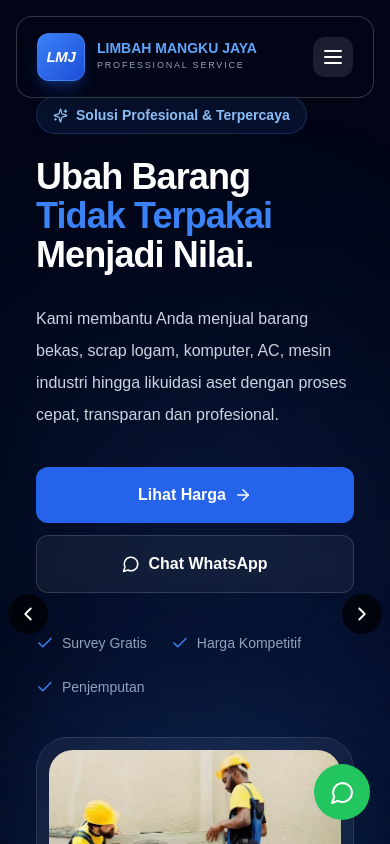
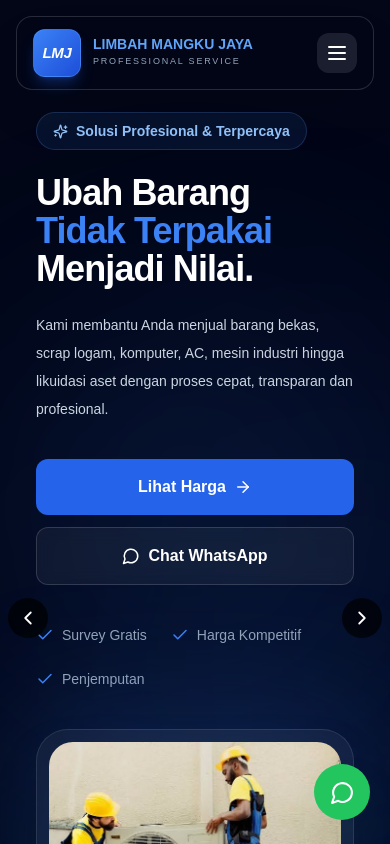
Before and after one commit to galangsopyan/Limbah_Mangkujaya, a Next.js app: page / in a window 390 px wide. Shown: the top 844 px of the page. Built offline with nearby package versions, Linux system fonts and the light colour scheme.

Commit message:
Perbaiki kekurangan web

```diff
--- a/components/landing-page.tsx
+++ b/components/landing-page.tsx
@@ -335,7 +335,7 @@ export default function LandingPage() {
       {/* ================= NAVBAR ================= */}
       <header className="fixed left-0 right-0 top-0 z-50">
         <div className="mx-auto mt-4 max-w-7xl px-4 lg:px-6">
-          <nav className="rounded-2xl border border-white/20 bg-slate-950/80 px-5 py-4 shadow-xl backdrop-blur-xl">
+          <nav className="rounded-2xl border border-white/15 bg-slate-950/85 px-4 py-3 shadow-2xl shadow-black/20 backdrop-blur-xl sm:px-5 sm:py-3.5">
             <div className="flex items-center justify-between">
               {/* Logo */}
               <Link
@@ -452,7 +452,7 @@ export default function LandingPage() {
                   prevSlide();
                 }
               }}
-              className="grid min-h-0 items-center gap-10 px-4 py-24 sm:px-6 lg:min-h-[760px] lg:grid-cols-2 lg:gap-12 lg:px-0"
+              className="grid min-h-screen items-center gap-10 px-4 py-28 sm:px-6 lg:min-h-[720px] lg:grid-cols-2 lg:gap-12 lg:px-0 lg:py-24"
             >
               {/* ================= TEXT ================= */}
               <motion.div
@@ -469,7 +469,7 @@ export default function LandingPage() {
                 </div>
 
                 {/* Title */}
-                <h1 className="text-4xl font-black leading-[1.08] tracking-tight text-white sm:text-5xl lg:text-7xl">
+                <h1 className="text-4xl font-black leading-[1.05] tracking-tight text-white sm:text-5xl lg:text-7xl">
                   {heroSlides[currentSlide].title}
 
                   <span className="block text-blue-500">
@@ -482,7 +482,7 @@ export default function LandingPage() {
                 </h1>
 
                 {/* Description */}
-                <p className="mt-7 max-w-xl text-base leading-8 text-slate-300 sm:text-lg">
+                <p className="mt-6 max-w-xl text-sm leading-7 text-slate-300 sm:mt-7 sm:text-lg sm:leading-8">
                   {heroSlides[currentSlide].description}
                 </p>
 
@@ -545,7 +545,7 @@ export default function LandingPage() {
                 <div className="relative">
                   {/* IMAGE */}
                   <div className="relative overflow-hidden rounded-[2rem] border border-white/10 bg-white/5 p-3 shadow-2xl backdrop-blur">
-                    <div className="relative aspect-[4/3] overflow-hidden rounded-[1.5rem] bg-gradient-to-br from-slate-800 to-slate-950">
+                    <div className="relative aspect-[4/3] w-full overflow-hidden rounded-[1.5rem] bg-gradient-to-br from-slate-800 to-slate-950">
                       <Image
                         src={heroSlides[currentSlide].image}
                         alt="Limbah Mangku Jaya"
```
